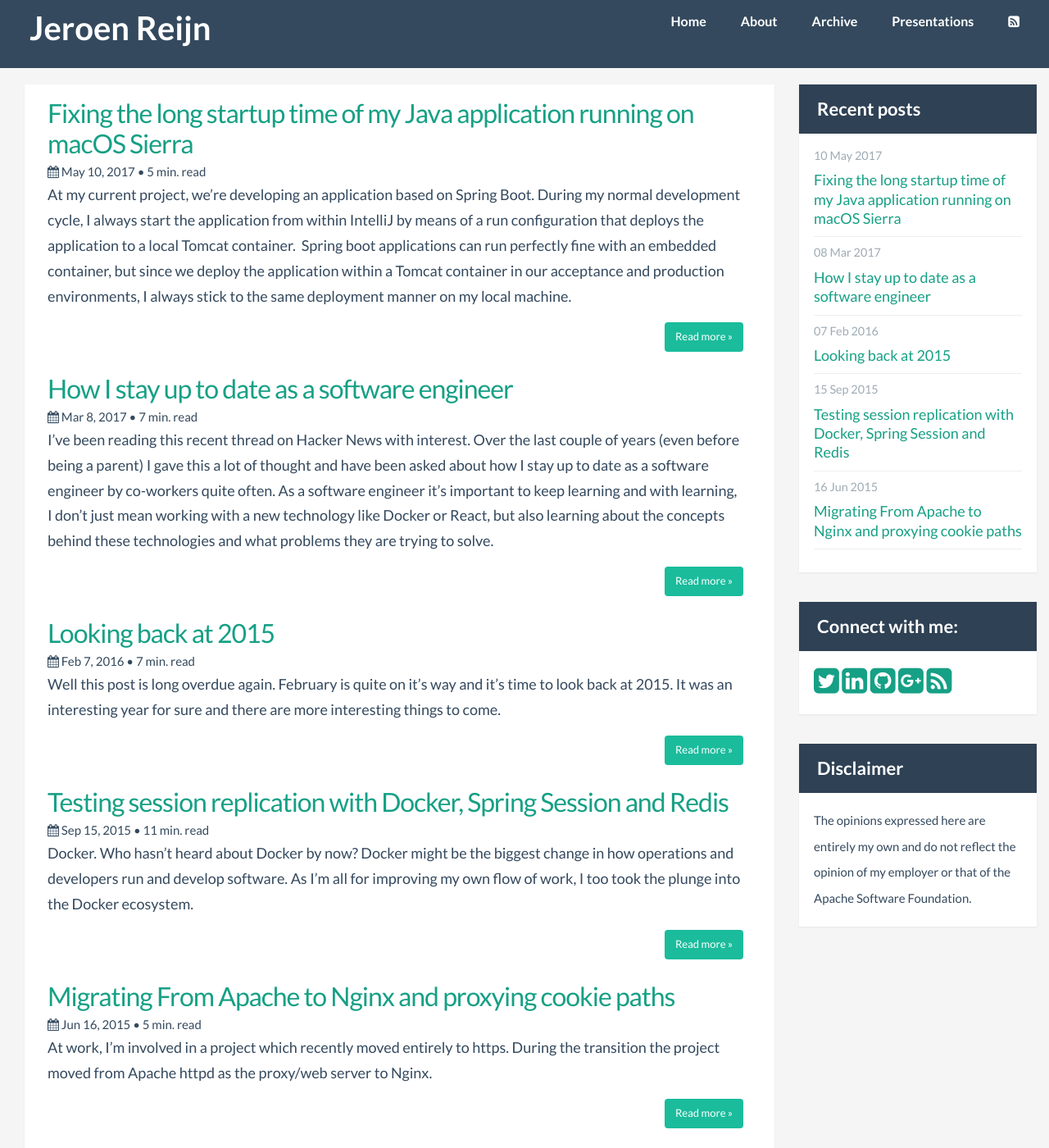
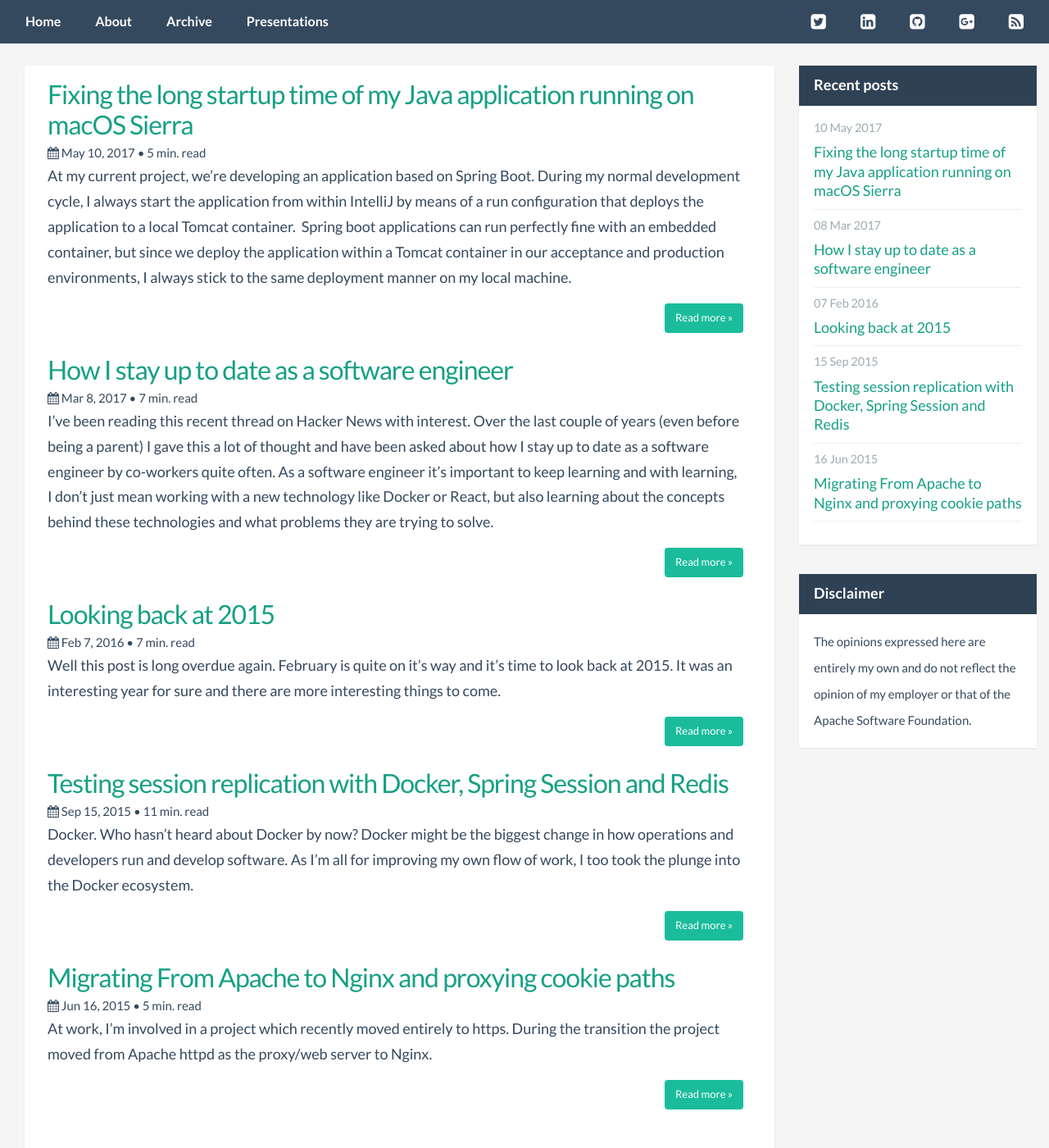
Before and after one commit to jreijn/jreijn.github.com, a Jekyll site: the page built from index.html, in a window 1280 px wide and 1400 px high. Shown: the whole window at 82% size. Built offline with Jekyll 4.4.1, drawn with Linux system fonts in a browser that asks for light colours; the list of posts is cut into pages by our own code; comment, search, counter and statistics services are not loaded.

Commit message:
Minor blog updates

```diff
--- a/_config.yml
+++ b/_config.yml
@@ -12,7 +12,7 @@
 
 # Build settings
 permalink: :year/:month/:title.html
-
+future: true
 paginate: 5
 
 username: jreijn
@@ -24,5 +24,21 @@
         - "/feed.xml"
         - "/feeds/posts/default"
 
-gems:
-  - jekyll-sitemap
+plugins:
+ - jekyll-coffeescript
+ - jekyll-gist
+ - jekyll-github-metadata
+ - jekyll-paginate
+ - jekyll-relative-links
+ - jekyll-optional-front-matter
+ - jekyll-readme-index
+ - jekyll-default-layout
+ - jekyll-titles-from-headings
+ - jekyll-feed
+ - jekyll-redirect-from
+ - jekyll-seo-tag
+ - jekyll-sitemap
+ - jekyll-avatar
+ - jemoji
+ - jekyll-mentions
+ - jekyll-include-cache
--- a/_includes/footer.html
+++ b/_includes/footer.html
@@ -1,10 +1,12 @@
 <footer class="blog-footer">
-    <div class="social-icons">
-	     <a href="http://twitter.com/jreijn" title="Jeroen Reijn on Twitter" target="_blank" onclick="javascript:pageTracker._trackPageview('twitter');"><i class="fa fa-twitter-square fa-2x"></i></a>
-       <a href="https://www.linkedin.com/in/jeroenreijn/" title="Jeroen Reijn on LinkedIn" target="_blank" onclick="javascript:pageTracker._trackPageview('linkedin');"><i class="fa fa-linkedin-square fa-2x"></i></a>
-	     <a href="http://plus.google.com/+JeroenReijn" title="Jeroen Reijn on Google+" target="_blank" onclick="javascript:pageTracker._trackPageview('googleplus');"><i class="fa fa-google-plus-square fa-2x"></i></a>
-	     <a href="http://github.com/jreijn" title="Jeroen Reijn on Github" target="_blank" onclick="javascript:pageTracker._trackPageview('github');"><i class="fa fa-github-square fa-2x"></i></a>
-       <a href="http://feeds.feedburner.com/JeroenReijn" title="Atom/RSS feed" onclick="javascript:pageTracker._trackPageview('feedburner');"><i class="fa fa-rss-square fa-2x"></i></a>
+    <div class="social-icons container col-md-12 col-md-offset-4 col-xs-12 col-xs-offset-1">
+      <ul class="nav nav-pills">
+        <li><a href="http://twitter.com/jreijn" title="Jeroen Reijn on Twitter" target="_blank" onclick="javascript:pageTracker._trackPageview('twitter');"><i class="fa fa-twitter-square fa-2x"></i></a></li>
+        <li><a href="https://www.linkedin.com/in/jeroenreijn/" title="Jeroen Reijn on LinkedIn" target="_blank" onclick="javascript:pageTracker._trackPageview('linkedin');"><i class="fa fa-linkedin-square fa-2x"></i></a></li>
+        <li><a href="http://plus.google.com/+JeroenReijn" title="Jeroen Reijn on Google+" target="_blank" onclick="javascript:pageTracker._trackPageview('googleplus');"><i class="fa fa-google-plus-square fa-2x"></i></a></li>
+        <li><a href="http://github.com/jreijn" title="Jeroen Reijn on Github" target="_blank" onclick="javascript:pageTracker._trackPageview('github');"><i class="fa fa-github-square fa-2x"></i></a></li>
+        <li><a href="http://feeds.feedburner.com/JeroenReijn" title="Atom/RSS feed" onclick="javascript:pageTracker._trackPageview('feedburner');"><i class="fa fa-rss-square fa-2x"></i></a></li>
+      </ul>
     </div>
     <div>
 Built with <a href="http://getbootstrap.com">Bootstrap</a>, <a href="http://designmodo.github.io/Flat-UI/">Flat UI</a>, <a href="http://glyphicons.com/">GLYPHICONS</a> and <a href="http://www.jekyllrb.com">Jekyll</a>. Powered by <a href="http://github.com">Github</a>.
--- a/_includes/sidebar.html
+++ b/_includes/sidebar.html
@@ -14,19 +14,6 @@
           </div>
         </div>
 
-        <div class="box sidebox social">
-          <div class="sidebox-title">Connect with me:</div>
-          <div class="sidebox-content">
-            <div class="social-icons">
-            	<a href="https://twitter.com/jreijn" title="Jeroen Reijn on Twitter" target="_blank" onclick="javascript:pageTracker._trackPageview('twitter');"><i class="fa fa-twitter-square fa-2x"></i></a>
-              <a href="https://www.linkedin.com/in/jeroenreijn/" title="Jeroen Reijn on LinkedIn" target="_blank" onclick="javascript:pageTracker._trackPageview('linkedin');"><i class="fa fa-linkedin-square fa-2x"></i></a>
-              <a href="https://github.com/jreijn" title="Jeroen Reijn on Github" target="_blank" onclick="javascript:pageTracker._trackPageview('github');"><i class="fa fa-github-square fa-2x"></i></a>
-            	<a href="https://plus.google.com/+JeroenReijn" title="Jeroen Reijn on Google+" target="_blank" onclick="javascript:pageTracker._trackPageview('googleplus');"><i class="fa fa-google-plus-square fa-2x"></i></a>
-              <a href="https://feeds.feedburner.com/JeroenReijn" title="Atom/RSS feed" onclick="javascript:pageTracker._trackPageview('feedburner');"><i class="fa fa-rss-square fa-2x"></i></a>
-            </div>
-          </div>
-        </div>
-
         <div class="box sidebox disclaimer">
           <div class="sidebox-title">Disclaimer</div>
           <div class="sidebox-content">
--- a/_layouts/default.html
+++ b/_layouts/default.html
@@ -5,7 +5,7 @@
 
     <body>
         <div class="container-fluid navigation-bar">
-        <nav class="navbar navbar-default navbar-static-top navbar-inverse" role="navigation">
+        <nav class="navbar navbar-default navbar-fixed-top navbar-inverse" role="navigation">
             <div class="container-fluid">
                 <!-- Brand and toggle get grouped for better mobile display -->
                 <div class="navbar-header">
@@ -15,11 +15,10 @@
                         <span class="icon-bar"></span>
                         <span class="icon-bar"></span>
                     </button>
-                    <a class="navbar-brand" href="/">{{ site.title }}</a>
                 </div>
                 <!-- Collect the nav links, forms, and other content for toggling -->
                 <div class="collapse navbar-collapse" id="bs-example-navbar-collapse-1">
-                    <ul class="nav navbar-nav navbar-right">
+                    <ul class="nav navbar-nav navbar-left left-header">
                         <li>
                             <a href="/">Home</a>
                         </li>
@@ -32,7 +31,13 @@
                         <li>
                             <a href="/presentations.html">Presentations</a>
                         </li>
-                        <li><a href="http://feeds.feedburner.com/JeroenReijn" title="Atom/RSS feed" onclick=”javascript:pageTracker._trackPageview(‘feedburner’);”><i class="fa fa-rss-square"></i></a></li>
+                    </ul>
+                    <ul class="nav navbar-nav navbar-right right-header" id="social-header">
+                      <li><a href="https://twitter.com/jreijn" title="Jeroen Reijn on Twitter" target="_blank" onclick="javascript:pageTracker._trackPageview('twitter');"><i class="fa fa-twitter-square fa-lg"></i></a></li>
+                      <li><a href="https://www.linkedin.com/in/jeroenreijn/" title="Jeroen Reijn on LinkedIn" target="_blank" onclick="javascript:pageTracker._trackPageview('linkedin');"><i class="fa fa-linkedin-square fa-lg"></i></a></li>
+                      <li><a href="https://github.com/jreijn" title="Jeroen Reijn on Github" target="_blank" onclick="javascript:pageTracker._trackPageview('github');"><i class="fa fa-github-square fa-lg"></i></a></li>
+                      <li><a href="https://plus.google.com/+JeroenReijn" title="Jeroen Reijn on Google+" target="_blank" onclick="javascript:pageTracker._trackPageview('googleplus');"><i class="fa fa-google-plus-square fa-lg"></i></a></li>
+                      <li><a href="https://feeds.feedburner.com/JeroenReijn" title="Atom/RSS feed" onclick="javascript:pageTracker._trackPageview('feedburner');"><i class="fa fa-rss-square fa-lg"></i></a></li>
                     </ul>
                 </div>
                 <!-- /.navbar-collapse -->
@@ -40,7 +45,7 @@
             <!-- /.container -->
         </nav>
         </div>
-        <div class="container-fluid" id="main">
+        <div class="container-fluid" id="main" >
           <div class="row">
               <div class="col-md-9 left">
                   {{ content }}
--- a/css/main.css
+++ b/css/main.css
@@ -10,8 +10,8 @@
 
 body {
  background: #f5f5f5;
+ padding-top: 60px;
 }
-
 
 .box {
     background-color: #ffffff;
@@ -28,7 +28,6 @@
     background: #2f4154;
     padding: .5em 1em;
     color: #ffffff;
-    font-size: 22px;
     font-weight: bold;
 }
 
@@ -55,6 +54,14 @@
 .left {
     padding-top: 20px;
     padding-left: 30px;
+}
+
+.left-header {
+    padding-left: 10px;
+}
+
+.right-header {
+    padding-right: 10px;
 }
 
 .sidebar {
@@ -126,7 +133,7 @@
 }
 
 .navbar-brand {
-    font-size:40px;
+    font-size:28px;
     color:#FFF;
 }
 
@@ -174,8 +181,8 @@
     border-radius: 150px;
 }
 
-@media (min-width: 768px) {
-    .small-title {
+@media (max-width: 768px) {
+    .small-title, .right-header {
         display:none;
     }
 }
```
Also changed, not shown: assets/2017/1-header.jpg (added).
